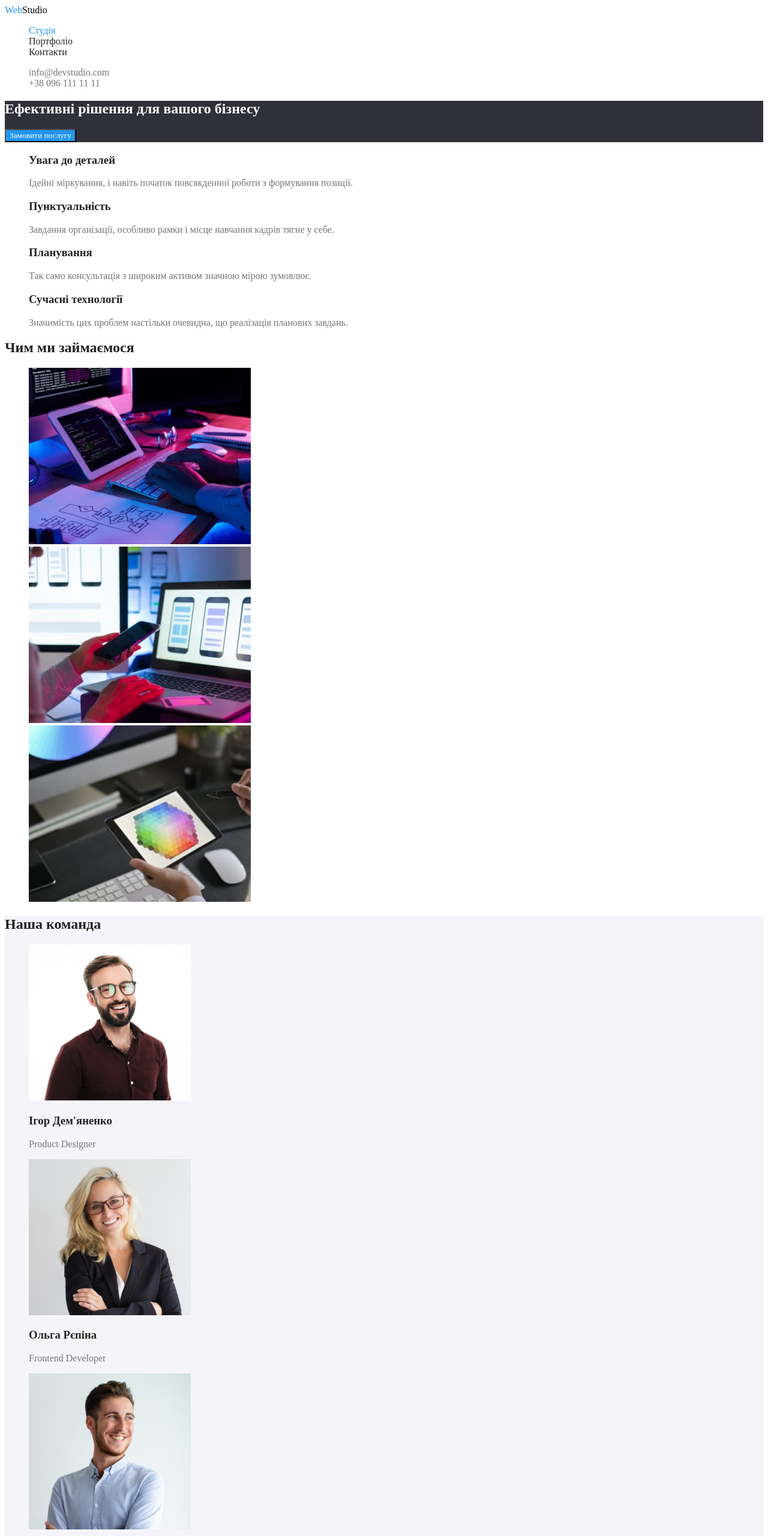
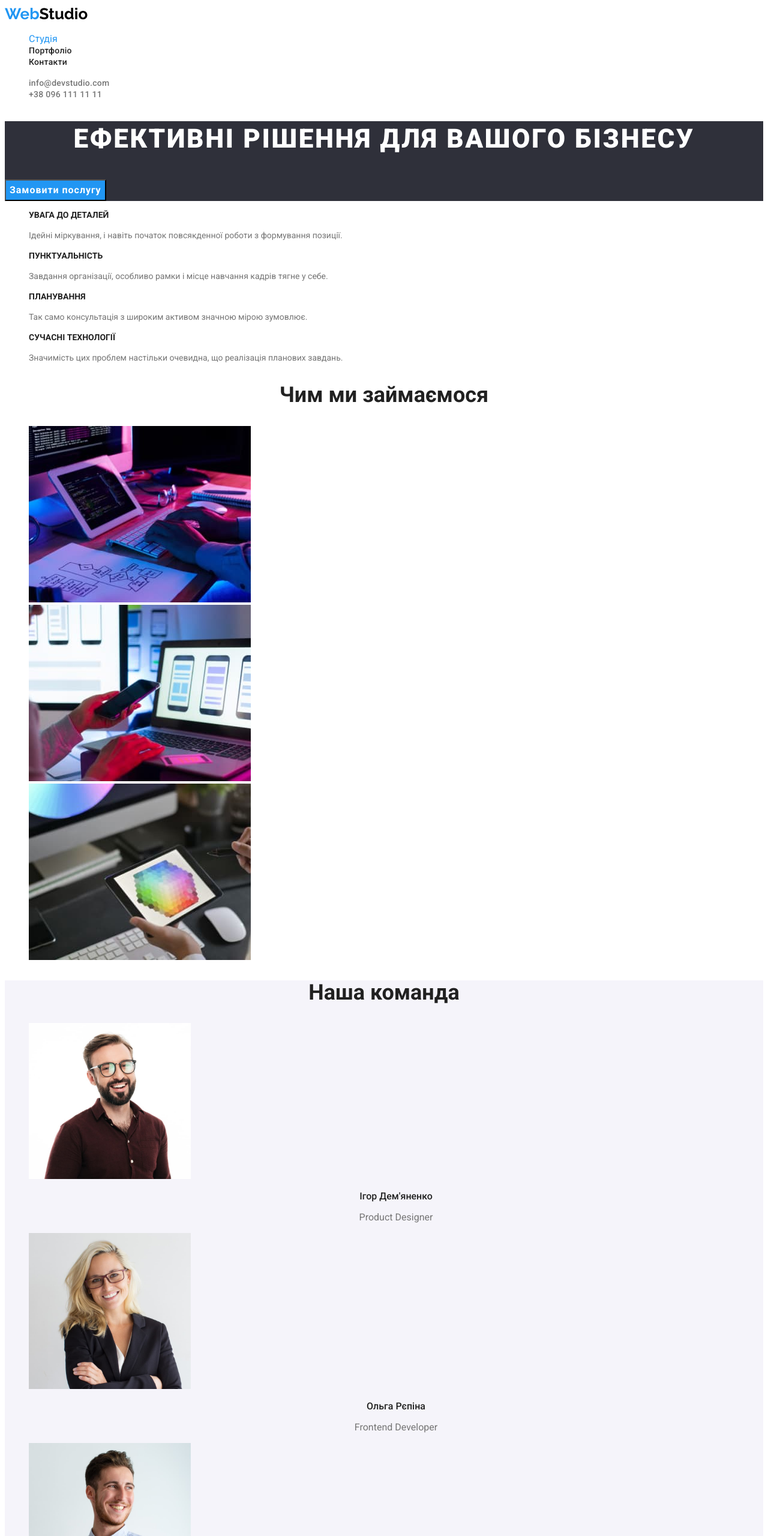
Before and after one commit to Alex-byte256/goit-markup-hw-02, a plain HTML site: page index.html in a window 1280 px wide. Shown: the top 2560 px of the page at 60% size. Drawn offline with Linux system fonts and the light colour scheme.

Commit message:
додав шрифти

```diff
--- a/css/styles.css
+++ b/css/styles.css
@@ -38,6 +38,7 @@ HOVER
 
 body {
   color: #757575;
+  font-family: "Roboto", sans-serif;
 }
 
 :root {
@@ -82,6 +83,11 @@ body {
 
 .logo-header {
   color: #000000;
+
+  font-family: "Raleway", sans-serif;
+  font-weight: 700;
+  font-size: 26px;
+  line-height: 1.19;
 }
 
 .logo-blue {
@@ -90,6 +96,11 @@ body {
 
 .header-nav-list-item {
   color: var(--title-color);
+
+  font-weight: 500;
+  font-size: 14px;
+  line-height: 1.14;
+  letter-spacing: 0.02em;
 }
 
 .header-nav-list-item:hover,
@@ -97,9 +108,12 @@ body {
   color: var(--link-logo-blue);
 }
 
-/* .header-contact-list-item {
-  color: #757575;
-} */
+.header-contact-list-item {
+  font-weight: 500;
+  font-size: 14px;
+  line-height: 1.14;
+  letter-spacing: 0.02em;
+}
 
 .header-contact-list-item:hover,
 .header-contact-list-item:focus {
@@ -114,11 +128,26 @@ body {
 
 .hero-title {
   color: var(--white-color);
+
+  font-weight: 900;
+  font-size: 44px;
+  line-height: 1.36;
+  text-align: center;
+  letter-spacing: 0.06em;
+  text-transform: uppercase;
 }
 
 .hero-btn {
   color: var(--white-color);
   background-color: var(--link-logo-blue);
+
+  font-weight: 700;
+  font-size: 16px;
+  line-height: 1.88;
+  display: flex;
+  align-items: center;
+  text-align: center;
+  letter-spacing: 0.06em;
 }
 
 .hero-btn:hover,
@@ -129,15 +158,27 @@ body {
 /* benefots section */
 .benefits-item-title {
   color: var(--title-color);
+
+  font-weight: 700;
+  font-size: 14px;
+  line-height: 1.14;
+  text-transform: uppercase;
 }
-/* .benefits-caption {
-  color: #757575;
-} */
+
+.benefits-caption {
+  font-size: 14px;
+  line-height: 1.71;
+}
 
 /* work section */
 
 .work-section-title {
   color: var(--title-color);
+
+  font-weight: 700;
+  font-size: 36px;
+  line-height: 1.16;
+  text-align: center;
 }
 
 /* our team section */
@@ -147,13 +188,25 @@ body {
 }
 .team-section-title {
   color: var(--title-color);
+
+  font-weight: 700;
+  font-size: 36px;
+  line-height: 1.16;
+  text-align: center;
 }
 .team-item-title {
   color: var(--title-color);
+
+  font-weight: 500;
+  font-size: 16px;
+  line-height: 1.18;
+  text-align: center;
 }
-/* .team-item-caption {
-  color: #757575;
-} */
+.team-item-caption {
+  font-size: 16px;
+  line-height: 1.18;
+  text-align: center;
+}
 
 /* FOOTER */
 /* address */
@@ -163,18 +216,27 @@ body {
 
 .logo-footer {
   color: var(--white-color);
+
+  font-family: "Raleway", sans-serif;
+  font-weight: 700;
+  font-size: 26px;
+  line-height: 1.19;
 }
 .address {
   font-style: normal;
 }
 .address-city {
   color: var(--white-color);
+
+  font-size: 14px;
+  line-height: 1.71;
 }
-.address-mail {
-  color: rgba(255, 255, 255, 0.6);
-}
+.address-mail,
 .address-phone {
   color: rgba(255, 255, 255, 0.6);
+
+  font-size: 14px;
+  line-height: 1.71;
 }
 
 .address-mail:hover,
@@ -191,6 +253,11 @@ body {
 .portfolio-btn {
   color: var(--title-color);
   background-color: #f5f4fa;
+
+  font-weight: 500;
+  font-size: 16px;
+  line-height: 1.62;
+  text-align: center;
 }
 
 .portfolio-btn:hover,
@@ -201,8 +268,13 @@ body {
 
 .works-item-title {
   color: var(--title-color);
+
+  font-weight: 700;
+  font-size: 18px;
+  line-height: 2;
+  letter-spacing: 0.06em;
 }
-/* .works-item-caption {
-  color: #757575;
+.works-item-caption {
+  font-size: 16px;
+  line-height: 1.88;
 }
- */
--- a/index.html
+++ b/index.html
@@ -4,6 +4,9 @@
     <meta charset="UTF-8" />
     <meta http-equiv="X-UA-Compatible" content="IE=edge" />
     <meta name="viewport" content="width=device-width, initial-scale=1.0" />
+	 <link rel="preconnect" href="https://fonts.googleapis.com">
+<link rel="preconnect" href="https://fonts.gstatic.com" crossorigin>
+<link href="https://fonts.googleapis.com/css2?family=Raleway:wght@700&family=Roboto:wght@400;500;700;900&display=swap" rel="stylesheet">
     <link rel="stylesheet" href="css/styles.css" />
     <title>HW-1</title>
   </head>
```
Also changed, not shown: portfolio.html (+6 -0 lines).
